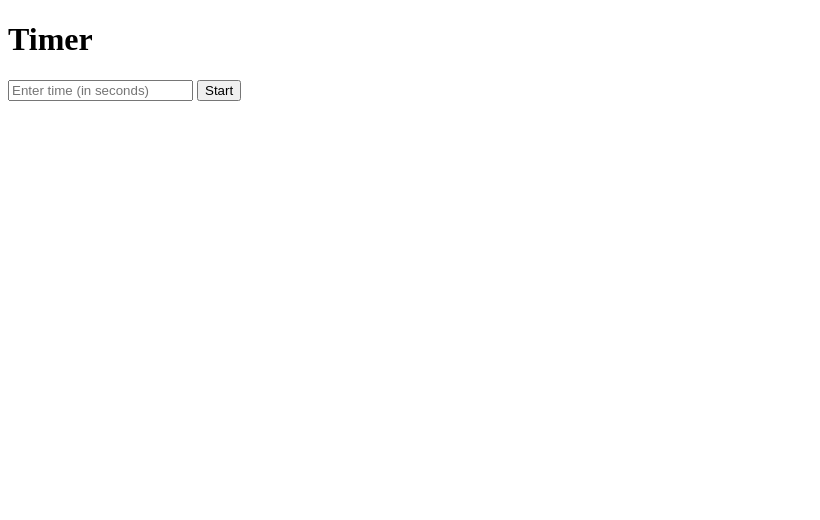
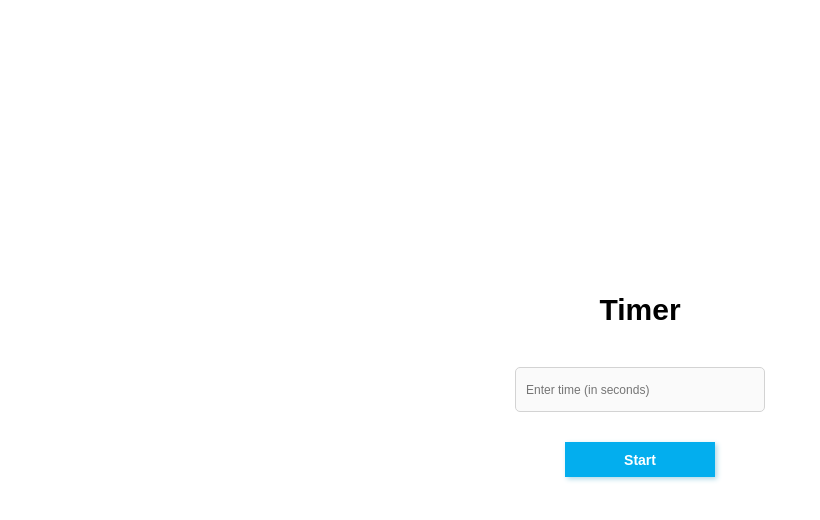
Before and after one commit to amalnathm7/kv-training-assignments, a plain HTML site: page assignment3/index.html in a window 1280 px wide. Shown: the whole page, without its empty margins (0-820 px from the left). Drawn offline with Linux system fonts and the light colour scheme.

Commit message:
Timer UI customised

```diff
--- a/assignment3/index.html
+++ b/assignment3/index.html
@@ -6,6 +6,81 @@
     <meta name="viewport" content="width=device-width, initial-scale=1.0">
     <title>Timer</title>
 </head>
+
+<style>
+    * {
+        margin: 0;
+        padding: 0;
+        box-sizing: border-box;
+        font-family: "Poppins", sans-serif;
+    }
+
+    body {
+        height: 100vh;
+        display: flex;
+        flex-direction: column;
+        align-items: center;
+        justify-content: center;
+    }
+
+    h1 {
+        font-size: 30px;
+        font-weight: bold;
+    }
+
+    input {
+        display: flex;
+        align-items: center;
+        justify-content: center;
+        height: 45px;
+        width: 250px;
+        margin-top: 40px;
+        margin-left: 30px;
+        margin-right: 30px;
+        border-radius: 5px;
+        caret-color: #03AEEE;
+        border: 1px solid lightgray;
+        background-color: #fafafa;
+        text-indent: 10px;
+        font-size: 12px;
+        outline: 0;
+    }
+
+    input:focus {
+        border-color: #03AEEE;
+    }
+
+    button {
+        margin-top: 30px;
+        margin-right: 0px;
+        text-indent: 0px;
+        display: flex;
+        align-items: center;
+        justify-content: center;
+        height: 35px;
+        width: 150px;
+        background-color: #03AEEE;
+        color: white;
+        font-weight: bold;
+        font-size: 14px;
+        border: none;
+        box-shadow: 2px 2px 5px lightblue;
+    }
+
+    label {
+        margin-top: 30px;
+        font-size: 14px;
+        margin-left: 10px;
+    }
+</style>
+
+<body>
+    <h1>Timer</h1>
+    <input type="number" id="time" placeholder="Enter time (in seconds)">
+    <button onclick="startTimer()">Start</button>
+    <label id="timer"></label>
+</body>
+
 <script>
     let interval = null
 
@@ -15,7 +90,10 @@
         const element = document.getElementById("timer");
         var time = document.getElementById("time").value;
 
-        if (time < 0) {
+        if (time == null || time == '') {
+            element.innerHTML = "Enter time!";
+            return;
+        } else if (time < 0) {
             element.innerHTML = "It's time you idiot!";
             return;
         }
@@ -24,7 +102,8 @@
             element.innerHTML = time;
             time--;
             if (time == -1) {
-                element.innerHTML = "Time up!";
+                alert('Time up!')
+                element.innerHTML = "";
                 clearInterval(interval);
             }
         }
@@ -34,11 +113,4 @@
     }
 </script>
 
-<body>
-    <h1>Timer</h1>
-    <input type="number" id="time" placeholder="Enter time (in seconds)">
-    <input type="button" value="Start" onclick="startTimer()">
-    <label id="timer"></label>
-</body>
-
 </html>
```
